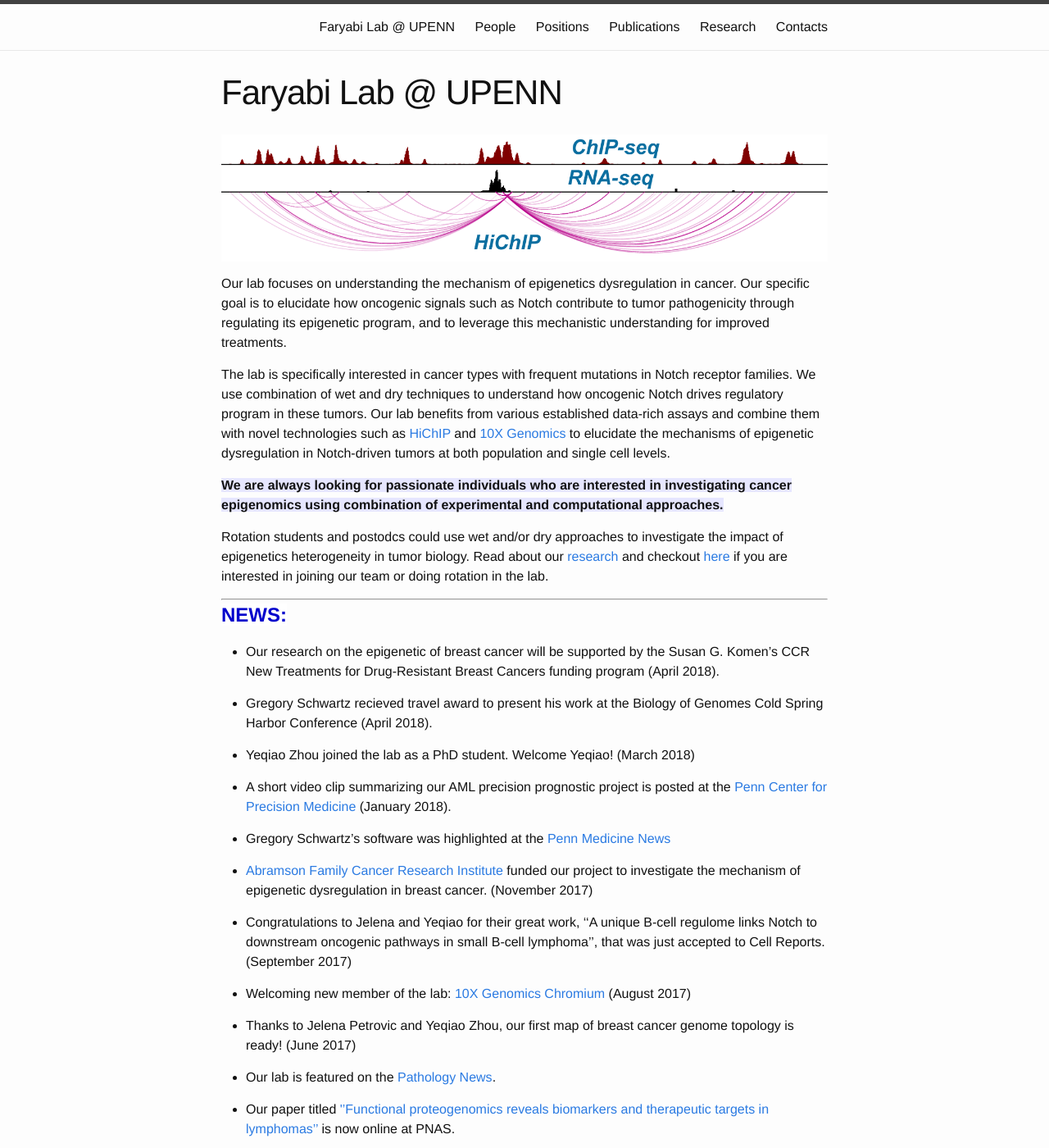
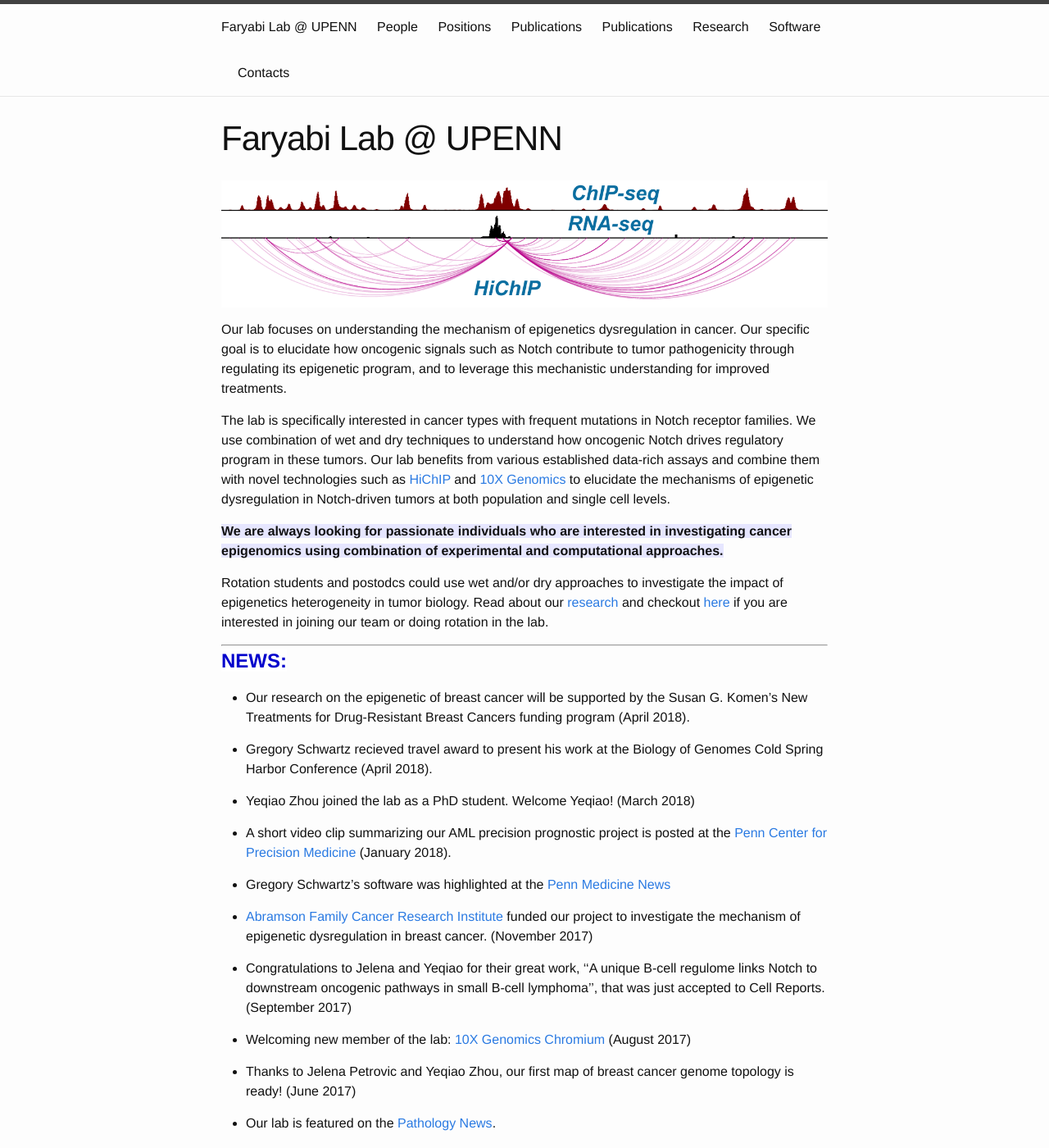
Before and after one commit to faryabib/faryabib.github.io, a Jekyll site: the page built from index.md, in a window 1280 px wide and 1400 px high. Shown: the whole window at 82% size. Built offline with Jekyll 4.4.1, drawn with Linux system fonts in a browser that asks for light colours.

Commit message:
updated software page

```diff
--- a/index.md
+++ b/index.md
@@ -17,7 +17,7 @@ Rotation students and postodcs could use wet and/or dry approaches to investigat
 ----
 <strong><span style="font-size: 1.5em; font-weight: bold; color: #0000cc; background-color: #ffffff">NEWS:</span><strong>
 
-+ Our research on the epigenetic of breast cancer will be supported by the Susan G. Komen's CCR New Treatments for Drug-Resistant Breast Cancers funding program (April 2018).
++ Our research on the epigenetic of breast cancer will be supported by the Susan G. Komen's New Treatments for Drug-Resistant Breast Cancers funding program (April 2018).
 
 + Gregory Schwartz recieved travel award to present his work at the Biology of Genomes Cold Spring Harbor Conference (April 2018).
 
```
Also changed, not shown: publication.md (added, +9 -0 lines), software.md (added, +18 -0 lines), assets/HeatITup.png (added), assets/inteGREAT.png (added), 2 other files.
